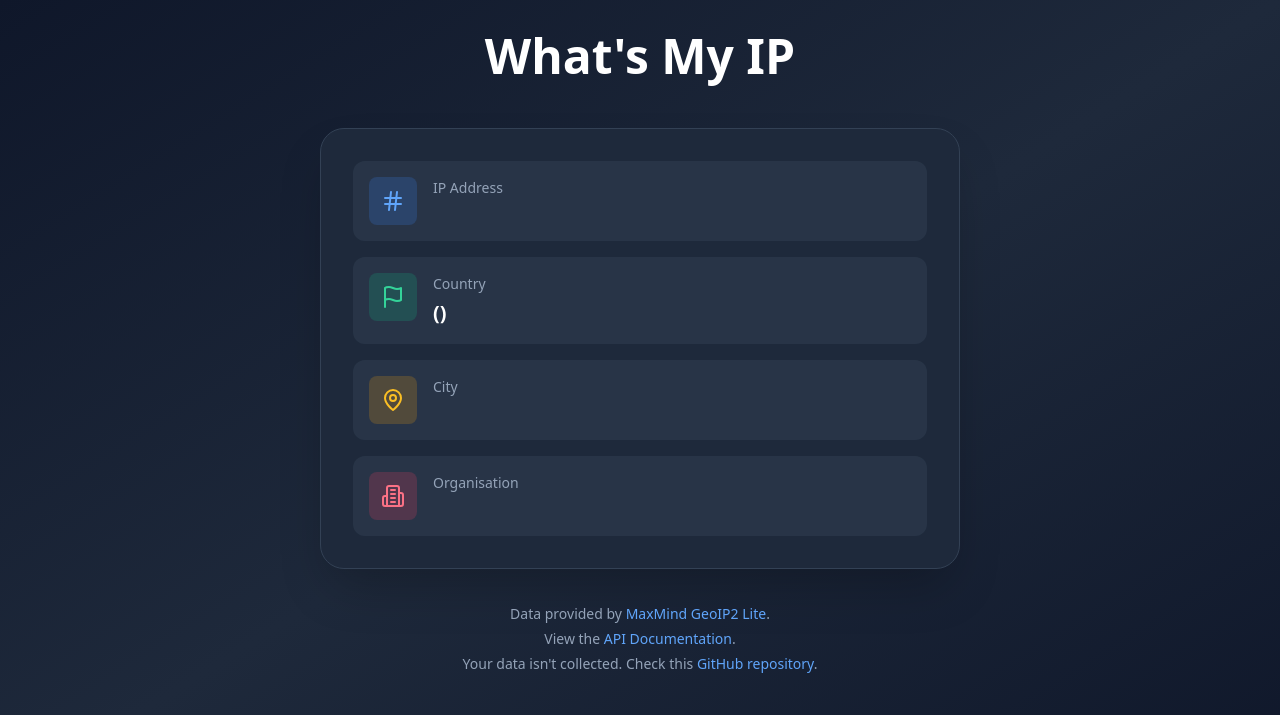
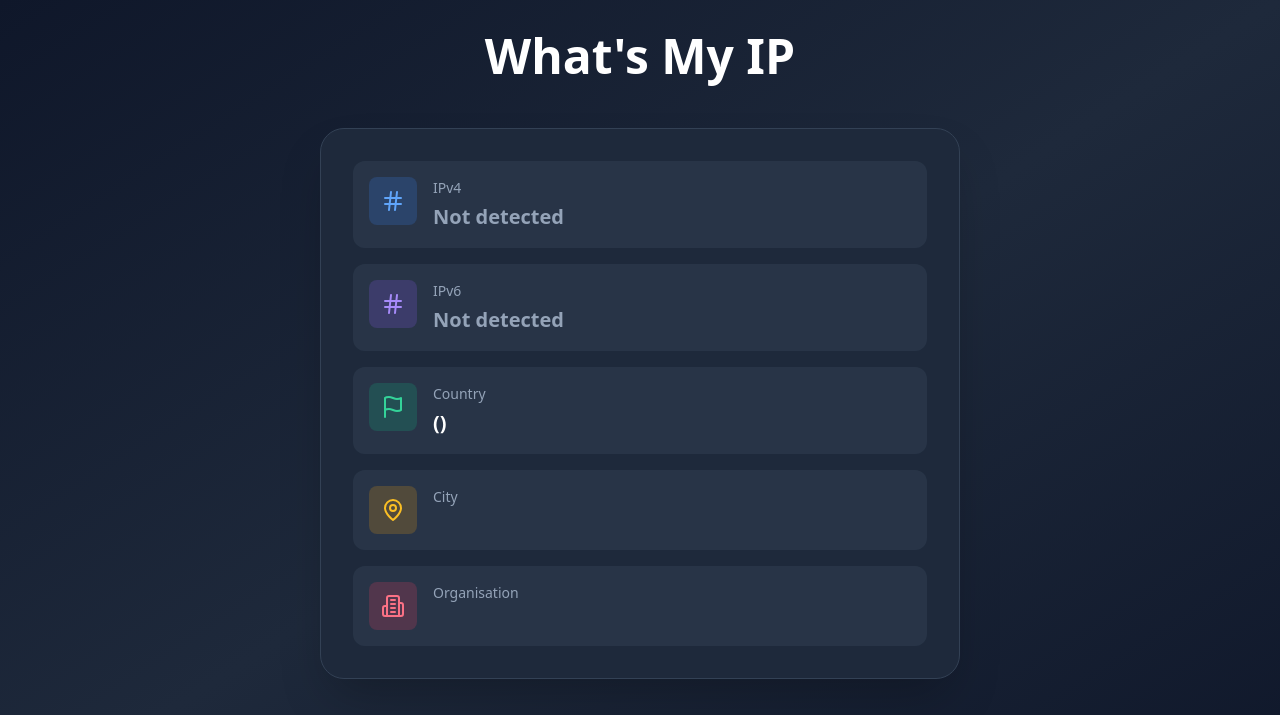
Before and after one commit to sprytnyk/ip, a FastAPI app: template templates/index.html in a window 1280 px wide. Shown: the top 715 px of the page. Before the commit the page ends 673 px from the top, so only its background shows below. Run offline with FastAPI, Linux system fonts and the light colour scheme; the template is opened without the code that fills it, so the values that code supplies are empty.

Commit message:
feat: show both IPv4 and IPv6 addresses
A request arrives over one protocol only, so the page fills in the
address it was served over and fetches the other one from the ipv4./ipv6.
subdomains, which have only an A or only an AAAA record.

- add /api/address/ returning the client's IP and version without a lookup
- add a version field to location responses
- unwrap IPv4-mapped IPv6 addresses and return 400 for invalid IPs
- allow cross-origin GET requests so the page can reach the subdomains
- serve the ipv4. and ipv6. subdomains from Caddy

```diff
--- a/main.py
+++ b/main.py
@@ -1,5 +1,7 @@
+import ipaddress
 import os
 from fastapi import FastAPI, HTTPException, Request, status
+from fastapi.middleware.cors import CORSMiddleware
 from fastapi.responses import HTMLResponse, RedirectResponse
 from fastapi.staticfiles import StaticFiles
 from fastapi.templating import Jinja2Templates
@@ -16,11 +18,15 @@ app = FastAPI(
     description=(
         "This API provides the geographical location of an IP address. "
         "It returns the country, city, and IP address information for both "
-        "the client's IP or a specific IP address."
+        "the client's IP or a specific IPv4 or IPv6 address."
     ),
     docs_url="/docs/",
     redoc_url="/redoc/",
 )
+
+# The home page fetches /api/address/ from the ipv4. and ipv6. subdomains,
+# which are separate origins. The API is public and uses no cookies.
+app.add_middleware(CORSMiddleware, allow_origins=["*"], allow_methods=["GET"])
 
 # Mount the static directory to serve static files (like favicon)
 app.mount("/static", StaticFiles(directory="static"), name="static")
@@ -35,7 +41,14 @@ class ClientLocationResponse(BaseModel):
     iso_code: str
     city: str
     ip: str
+    version: int
     org: str
+
+
+# Define the response model for the client's bare address
+class ClientAddressResponse(BaseModel):
+    ip: str
+    version: int
 
 
 # Define the error message model
@@ -63,6 +76,29 @@ def get_client_ip(request: Request) -> str:
         return request.client.host
 
 
+# Function to validate and normalise an IP address
+def parse_ip(ip: str) -> ipaddress.IPv4Address | ipaddress.IPv6Address:
+    """
+    Parses an IPv4 or IPv6 address.
+    IPv4-mapped IPv6 addresses (::ffff:1.2.3.4), which dual-stack sockets
+    report for IPv4 clients, are unwrapped to plain IPv4.
+
+    Raises:
+        HTTPException: If the string is not a valid IP address.
+    """
+    try:
+        address = ipaddress.ip_address(ip)
+    except ValueError:
+        raise HTTPException(
+            status_code=status.HTTP_400_BAD_REQUEST,
+            detail=f"{ip} is not a valid IP address.",
+        )
+
+    if address.version == 6 and address.ipv4_mapped:
+        return address.ipv4_mapped
+    return address
+
+
 # Function to perform the IP lookup and return location details
 def lookup_ip(ip: str) -> ClientLocationResponse:
     """
@@ -76,8 +112,11 @@ def lookup_ip(ip: str) -> ClientLocationResponse:
         ClientLocationResponse: Contains country, city, organisation, and IP.
 
     Raises:
-        HTTPException: If the IP is not found or an internal error occurs.
+        HTTPException: If the IP is invalid, not found or an internal error occurs.
     """
+    address = parse_ip(ip)
+    ip = str(address)
+
     # Ensure that the GeoIP ASN database exists
     if not os.path.exists(GEOIP_ASN_DB_PATH) or not os.path.exists(GEOIP_CITY_DB_PATH):
         raise HTTPException(
@@ -100,6 +139,7 @@ def lookup_ip(ip: str) -> ClientLocationResponse:
             iso_code=metadata.country.iso_code or "Unknown",
             city=metadata.city.name or "Unknown",
             ip=ip,
+            version=address.version,
             org=asn.autonomous_system_organization or "Unknown",
         )
 
@@ -156,11 +196,38 @@ async def display_client_location(request: Request):
         )
 
 
+# Route to get only the requester's IP address and its version
+@app.get(
+    "/api/address/",
+    response_model=ClientAddressResponse,
+    responses={
+        status.HTTP_200_OK: {
+            "description": "Address retrieved successfully",
+            "content": {
+                "application/json": {"example": {"ip": "2001:db8::1", "version": 6}}
+            },
+        },
+    },
+)
+async def get_requester_address(request: Request) -> ClientAddressResponse:
+    """
+    Returns the requester's IP address and whether it is IPv4 or IPv6,
+    without a GeoIP lookup. The home page calls it on the ipv4. and ipv6.
+    subdomains to find the client's address on the other protocol.
+    """
+    address = parse_ip(get_client_ip(request))
+    return ClientAddressResponse(ip=str(address), version=address.version)
+
+
 # Route to get location details for the requester's IP address
 @app.get(
     "/api/ip/",
     response_model=ClientLocationResponse,
     responses={
+        status.HTTP_400_BAD_REQUEST: {
+            "model": Message,
+            "description": "The given string is not a valid IP address",
+        },
         status.HTTP_404_NOT_FOUND: {
             "model": Message,
             "description": "IP address not found in the GeoIP database",
@@ -178,6 +245,7 @@ async def display_client_location(request: Request):
                         "iso_code": "UA",
                         "city": "Kropyvnytskyi",
                         "ip": "192.168.1.1",
+                        "version": 4,
                         "org": "Example ASN Organisation",
                     }
                 }
@@ -201,6 +269,10 @@ async def get_requester_ip(request: Request) -> ClientLocationResponse:
     "/api/ip/{ip}/",
     response_model=ClientLocationResponse,
     responses={
+        status.HTTP_400_BAD_REQUEST: {
+            "model": Message,
+            "description": "The given string is not a valid IP address",
+        },
         status.HTTP_404_NOT_FOUND: {
             "model": Message,
             "description": "IP address not found in the GeoIP database",
@@ -218,6 +290,7 @@ async def get_requester_ip(request: Request) -> ClientLocationResponse:
                         "iso_code": "UA",
                         "city": "Kropyvnytskyi",
                         "ip": "192.168.1.1",
+                        "version": 4,
                         "org": "Example ASN Organisation",
                     }
                 }
--- a/templates/index.html
+++ b/templates/index.html
@@ -156,6 +156,10 @@
             word-break: break-all;
         }
 
+        .row-value.muted {
+            color: #94a3b8;
+        }
+
         .footer {
             text-align: center;
             font-size: 0.875rem;
@@ -197,9 +201,10 @@
 
         <div class="card">
             <div class="info-list animate-fade-in">
-                <!-- IP Address -->
+                <!-- IPv4 and IPv6 Addresses -->
+                {% for version in (4, 6) %}
                 <div class="info-row">
-                    <div class="row-icon blue">
+                    <div class="row-icon {{ 'blue' if version == 4 else 'purple' }}">
                         <svg xmlns="http://www.w3.org/2000/svg" viewBox="0 0 24 24" fill="none" stroke="currentColor" stroke-width="2" stroke-linecap="round" stroke-linejoin="round">
                             <line x1="4" x2="20" y1="9" y2="9"></line>
                             <line x1="4" x2="20" y1="15" y2="15"></line>
@@ -208,10 +213,15 @@
                         </svg>
                     </div>
                     <div class="row-content">
-                        <p class="row-label">IP Address</p>
+                        <p class="row-label">IPv{{ version }}</p>
+                        {% if data.version == version %}
                         <p class="row-value">{{ data.ip }}</p>
+                        {% else %}
+                        <p class="row-value muted" data-probe="{{ version }}">Not detected</p>
+                        {% endif %}
                     </div>
                 </div>
+                {% endfor %}
 
                 <!-- Country -->
                 <div class="info-row">
@@ -268,5 +278,29 @@
             <p>Your data isn't collected. Check this <a href="https://github.com/sprytnyk/ip" target="_blank" rel="noopener noreferrer">GitHub repository</a>.</p>
         </div>
     </div>
+
+    <script>
+        // A request reaches the server over one protocol only, so the address
+        // on the other protocol comes from a subdomain that has only an A
+        // record (ipv4.) or only an AAAA record (ipv6.).
+        const baseHost = location.host.replace(/^ipv[46]\./, "");
+
+        document.querySelectorAll("[data-probe]").forEach(async (el) => {
+            const version = Number(el.dataset.probe);
+            el.textContent = "Checking…";
+            try {
+                const response = await fetch(
+                    `${location.protocol}//ipv${version}.${baseHost}/api/address/`,
+                    { cache: "no-store", signal: AbortSignal.timeout(5000) },
+                );
+                const data = await response.json();
+                if (!response.ok || data.version !== version) throw new Error();
+                el.textContent = data.ip;
+                el.classList.remove("muted");
+            } catch {
+                el.textContent = "Not detected";
+            }
+        });
+    </script>
 </body>
 </html>
```
Also changed, not shown: 1 other file.
